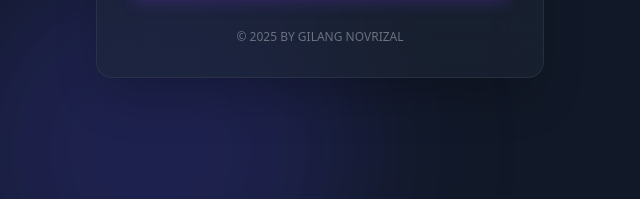
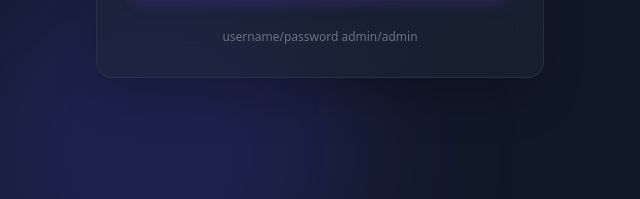
Before and after one commit to sifaayu346-dot/MANAGEMENT-DATA, a website: page index.html in a window 1280 px wide. Shown: the part 582-781 px from the top of the page, 320-960 px from the left. Drawn offline with nearby package versions, Linux system fonts and the light colour scheme.

Commit message:
username

```diff
--- a/index.html
+++ b/index.html
@@ -104,7 +104,7 @@
 
             <div class="mt-8 text-center">
                 <p class="text-xs text-gray-500">
-                    &copy; 2025 BY GILANG NOVRIZAL
+                    username/password admin/admin
                 </p>
             </div>
         </div>
```
